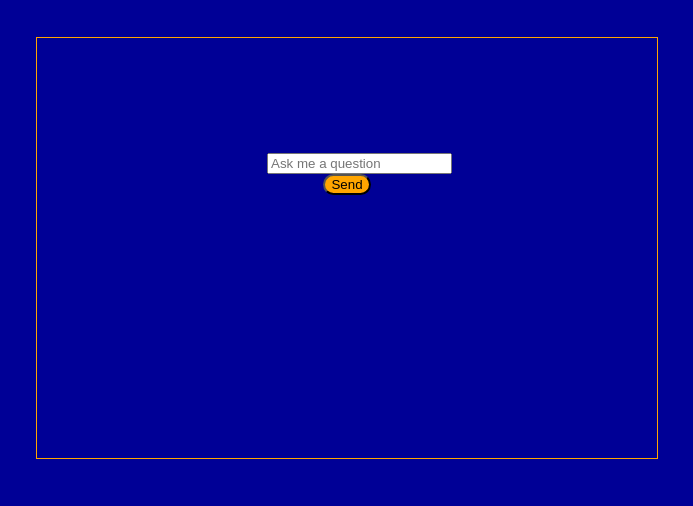
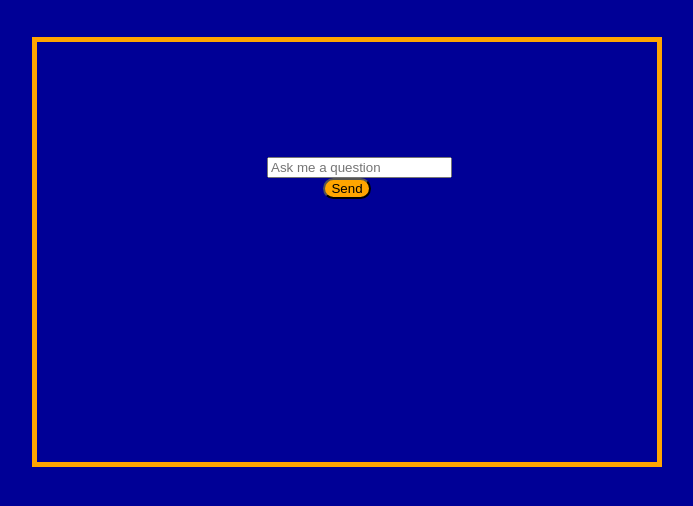
Before and after one commit to EvanTarango/Jarvis, a plain HTML site: page index.html in a window 1280 px wide. Shown: the part 112-618 px from the top of the page, without its empty margins (293-986 px from the left). Drawn offline with Linux system fonts and the light colour scheme.

Commit message:
Update index.html

```diff
--- a/index.html
+++ b/index.html
@@ -7,7 +7,7 @@
   <style>
     /* Add some basic styling for the chatbot container and messages */
     #chatbot-container {
-      border: 1px solid orange;
+      border: 5px solid orange;
       padding: 10px;
       max-width: 600px;
 	  height: 400px;
```
